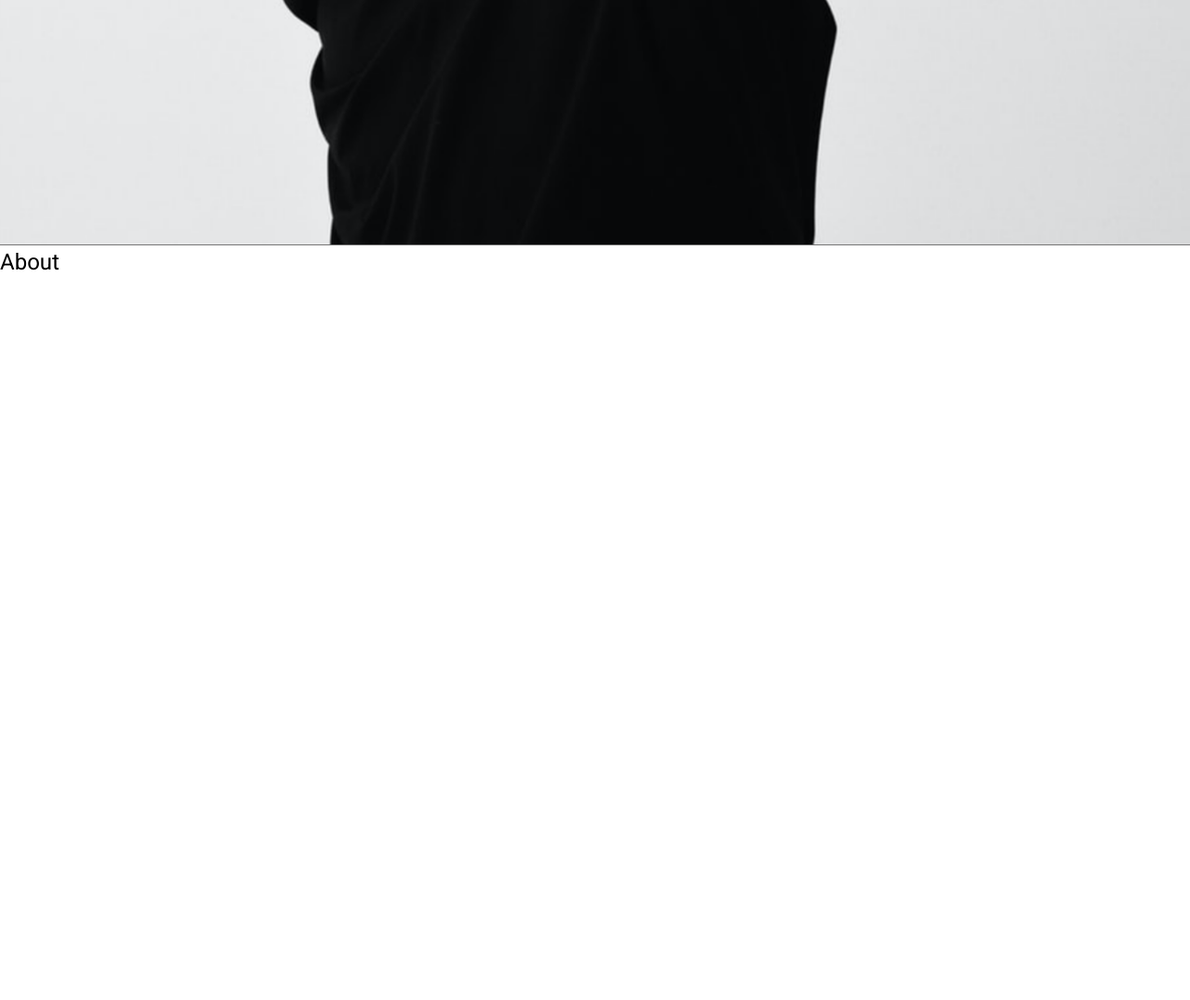
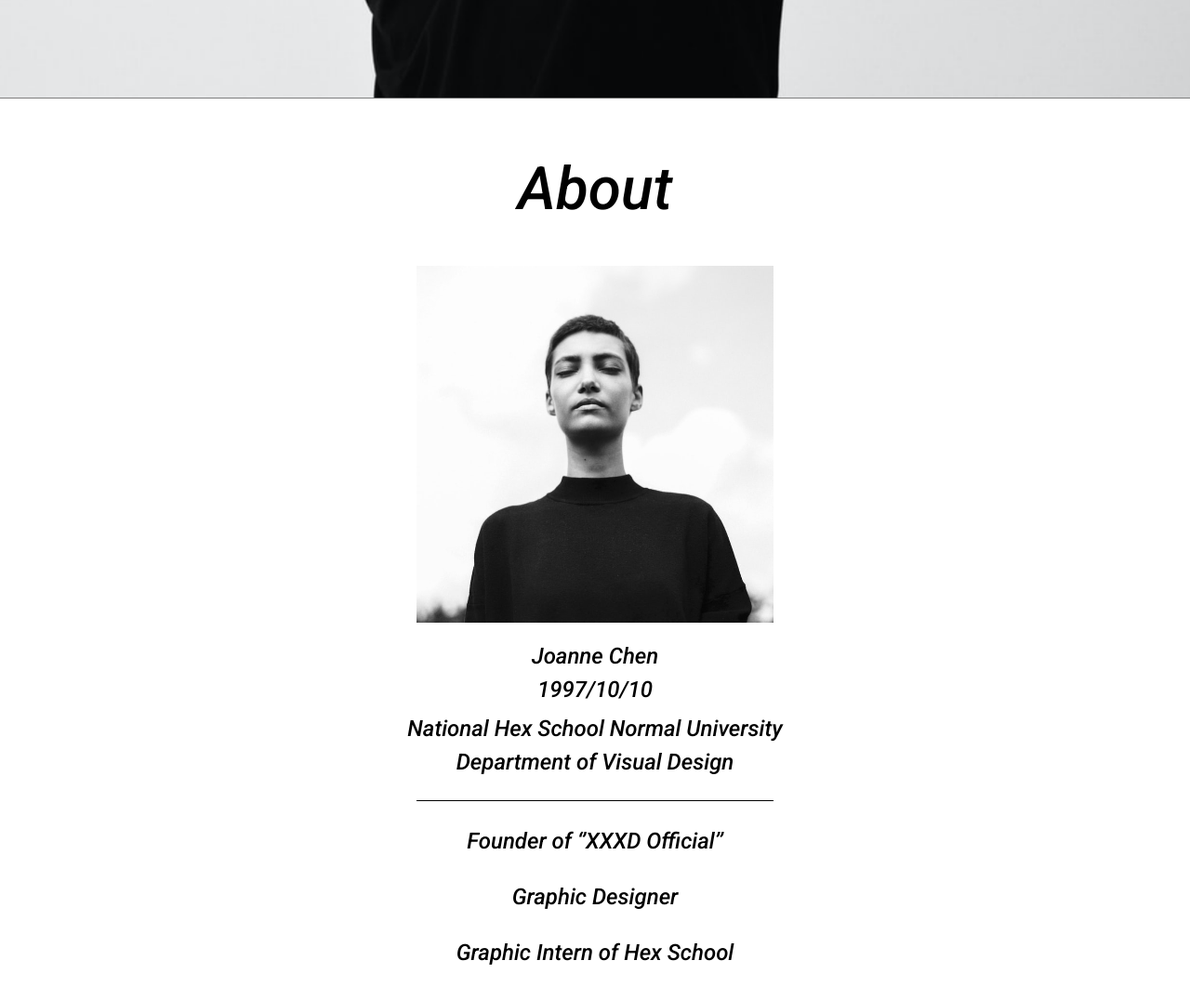
Before and after one commit to kun8349/week2, a plain HTML site: page index.html in a window 1280 px wide. Shown: the part 694-1770 px from the top of the page at 93% size. Before the commit the page ends 994 px from the top, so only its background shows below. Drawn offline with Linux system fonts and the light colour scheme.

Commit message:
更新CSS 7/19

```diff
--- a/all.css
+++ b/all.css
@@ -46,16 +46,32 @@ table {
 	border-collapse: collapse;
 	border-spacing: 0;
 }
+/*間距*/
+.mb-1{
+    margin-bottom: 4px;
+}
+.mb-2{
+    margin-bottom: 8px;
+}
+.mb-7{
+    margin-bottom: 28px;
+}
+.mb-14{
+    margin-bottom: 56px;
+}
 /*star*/
 body{
     font-size: 24px;
     line-height: 1.5;
     font-family: 'roboto';
     font-weight: 200;
+    font-style: italic;
+}
+img{
+    vertical-align: middle;
 }
 .banner{
     height: calc(100vh);
-    height: 958px;
     background: url(week2Pic/banner.png) center center;
     background-size: cover;
     display: flex;
@@ -66,11 +82,10 @@ body{
     max-width: 304px;
     margin: 0 auto;
     color: white;
-    font-style: italic;
 }
 .header h3{
     font-size: 24px;
-    line-height: 1.333;
+    line-height: 32px;
 }
 .header h1{
     font-size: 80px;
@@ -89,3 +104,32 @@ body{
 .pic li{
     margin-right: 16px;
 }
+.about{
+    text-align: center;
+}
+.about h2{
+    font-size: 64px;
+    line-height: 1.3125;
+    margin-top: 56px;
+    margin-bottom: 40px;
+}
+.about img{
+    margin-bottom: 20px;
+}
+.about-word li{
+    line-height: 32px;
+}
+.about li:nth-child(3){
+    line-height: 1.5;
+}
+.border{
+    width: 384px;
+    margin: 23px auto 27px;
+    border-bottom: 1px solid #000;
+}
+.about li h3{
+    line-height: 32px;
+}
+.about li{
+    list-style: disc #891818 !important;
+}
--- a/index.html
+++ b/index.html
@@ -30,6 +30,24 @@
     </div>
     <div class="about">
         <h2>About</h2>
+        <img src="week2Pic/photo.png" alt="Designer">
+        <ul class="about-word">
+            <li class="mb-1">Joanne Chen</li>
+            <li class="mb-2">1997/10/10</li>
+            <li>National Hex School Normal University <br> Department of Visual Design</li>
+        </ul>
+        <div class="border"></div>
+        <ul>
+            <li>
+                <h3 class="mb-7">Founder of ‘’XXXD Official’’</h3>
+            </li>
+            <li>
+                <h3 class="mb-7">Graphic Designer</h3>
+            </li>
+            <li>
+                <h3 class="mb-14">Graphic Intern of Hex School</h3>
+            </li>
+        </ul>
     </div>
 
 
```
